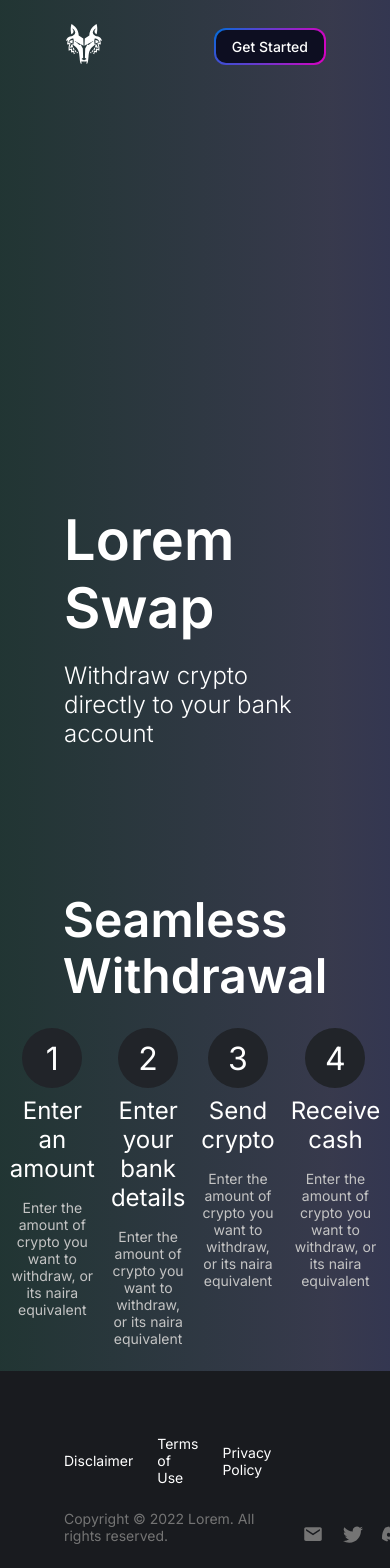
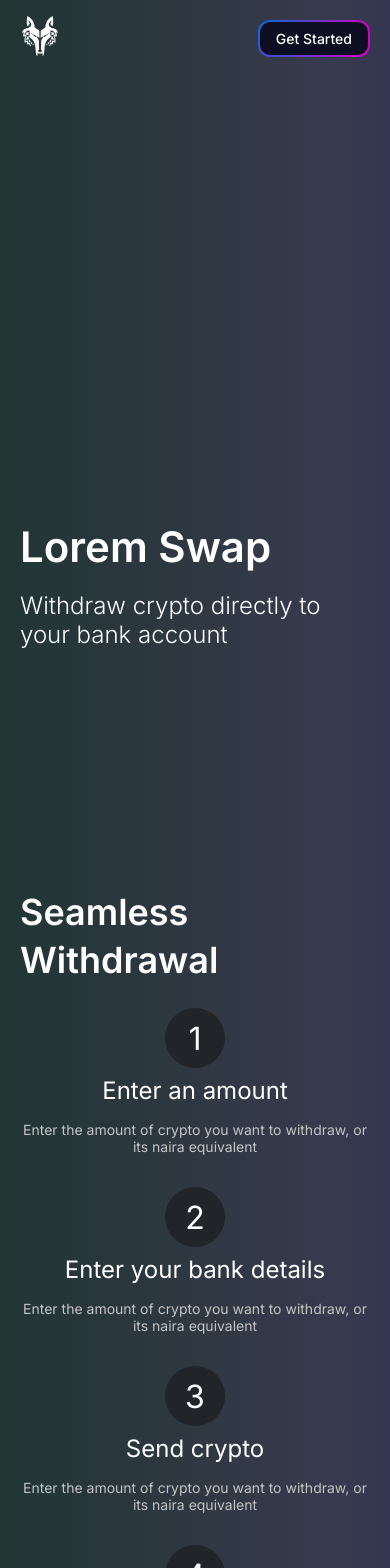
Before and after one commit to elijahthis/lorem-swap, a React (Create React App) app: page / in a window 390 px wide. Shown: the top 1568 px of the page. Built offline with nearby package versions, Linux system fonts and the light colour scheme.

Commit message:
responsive homepage + header thingy

```diff
--- a/src/App.css
+++ b/src/App.css
@@ -6,9 +6,13 @@
 	overflow: hidden;
 	/* background: hsl(174, 23%, 17%); */
 	/* background: hsl(234, 22%, 26%); */
-  background: linear-gradient(90deg, hsl(174, 23%, 17%) 0%, hsl(234, 16%, 26%) 85%, hsl(234, 22%, 26%) 100%);
+	background: linear-gradient(
+		90deg,
+		hsl(174, 23%, 17%) 0%,
+		hsl(234, 16%, 26%) 85%,
+		hsl(234, 22%, 26%) 100%
+	);
 	color: #ffffff;
-
 }
 
 /* .App::before {
@@ -51,3 +55,21 @@ h5 {
 	padding: 0;
 	box-sizing: border-box;
 }
+
+@media screen and (max-width: 1024px) {
+	h1 {
+		font-size: 42px;
+		line-height: 50px;
+	}
+	h2 {
+		font-size: 36px;
+		line-height: 48px;
+		margin-bottom: 1rem;
+	}
+
+	h3 {
+		font-size: 24px;
+		line-height: 30px;
+		margin-bottom: 1rem;
+	}
+}
--- a/src/components/Header/index.jsx
+++ b/src/components/Header/index.jsx
@@ -2,14 +2,33 @@ import { FaWolfPackBattalion } from "react-icons/fa";
 import Button from "../Button";
 import "./styles.scss";
 import { Link, useNavigate } from "react-router-dom";
+import { useEffect } from "react";
+import { useState } from "react";
 
 const Header = () => {
 	const navigate = useNavigate();
+	const [navbar, setNavbar] = useState(false);
 
-    console.log(window.location.pathname);
+	const changeBackground = () => {
+		console.log(window.scrollY);
+		if (window.scrollY >= 66) {
+			setNavbar(true);
+		} else {
+			setNavbar(false);
+		}
+	};
+
+	useEffect(() => {
+		changeBackground();
+
+		// adding the event when scroll change Logo
+		window.addEventListener("scroll", changeBackground);
+		console.log(window.scrollY);
+	}, [window.scrollY]);
+	console.log(window.scrollY);
 
 	return (
-        <header className="Header">
+		<header className={`Header ${navbar ? "Header--active" : ""}`}>
 			<Link to="/">
 				<FaWolfPackBattalion size={40} />
 			</Link>
--- a/src/components/Header/styles.scss
+++ b/src/components/Header/styles.scss
@@ -8,9 +8,20 @@
 	top: 0;
 	left: 0;
 	width: 100%;
+	transition: background-color 0.5s;
 
 	a {
 		color: #ffffff;
 		text-decoration: none;
 	}
+
+	&--active {
+		background-color: rgba(0, 0, 0, 0.5);
 	}
+}
+
+@media screen and (max-width: 1024px) {
+	.Header {
+		padding: 1rem 1.25rem;
+	}
+}
--- a/src/components/home/styles.scss
+++ b/src/components/home/styles.scss
@@ -16,6 +16,7 @@
 
 	.main-text {
 		margin-top: auto;
+		margin-bottom: 4rem;
 	}
 }
 
@@ -111,3 +112,35 @@
 		}
 	}
 }
+
+@media screen and (max-width: 1024px) {
+	.Hero {
+		padding: 1.25rem;
+
+		.main-text {
+			margin-top: auto;
+			margin-bottom: 50%;
+		}
+	}
+
+	.Steps {
+		padding: 1.25rem;
+
+		.stepList {
+			flex-direction: column;
+			gap: 2rem;
+		}
+	}
+
+	.Footer {
+		padding: 1.25rem;
+		padding-top: 4rem;
+		padding-bottom: 4rem;
+		flex-direction: column;
+		align-items: flex-start;
+
+		&__txt {
+			gap: 0.75rem;
+		}
+	}
+}
--- a/src/pages/styles.scss
+++ b/src/pages/styles.scss
@@ -17,9 +17,8 @@
 		background: rgb(25, 27, 31) none repeat scroll 0% 0%;
 		border-radius: 24px;
 		border: 1px solid transparent;
-        box-shadow: rgba(0, 0, 0, 0.01) 0px 0px 1px,
-            rgba(0, 0, 0, 0.04) 0px 4px 8px, rgba(0, 0, 0, 0.04) 0px 16px 24px,
-            rgba(0, 0, 0, 0.01) 0px 24px 32px;
+		box-shadow: rgba(0, 0, 0, 0.01) 0px 0px 1px, rgba(0, 0, 0, 0.04) 0px 4px 8px,
+			rgba(0, 0, 0, 0.04) 0px 16px 24px, rgba(0, 0, 0, 0.01) 0px 24px 32px;
 
 		.card-section {
 			padding: 1rem 0;
@@ -40,6 +39,8 @@
 			align-items: center;
 			gap: 0.75rem;
 			margin: 0.5rem 0;
+			color: #ffffff;
+			font-weight: 500;
 			svg {
 				cursor: pointer;
 			}
--- a/src/pages/swapp.jsx
+++ b/src/pages/swapp.jsx
@@ -36,7 +36,7 @@ const Swapp = () => (
 					<div className="best-price">
 						{/* <BsFillCheckCircleFill /> */}
 						<LoadingCircle />
-                        <p>1 ETH = 668,389.64 NGN</p>
+						<p>1 ETH = 668, 389.64 NGN</p>
 					</div>
 				</section>
 
```
Also changed, not shown: src/components/AntSelect/index.jsx (indentation only). Lines whose indentation alone changed are shown as unchanged.
